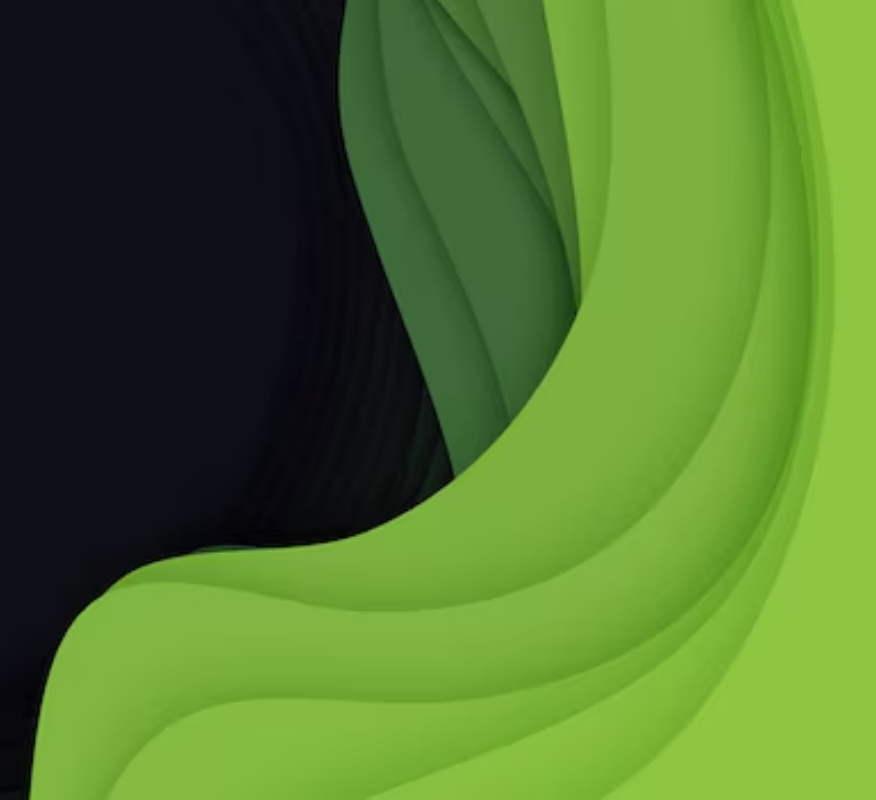
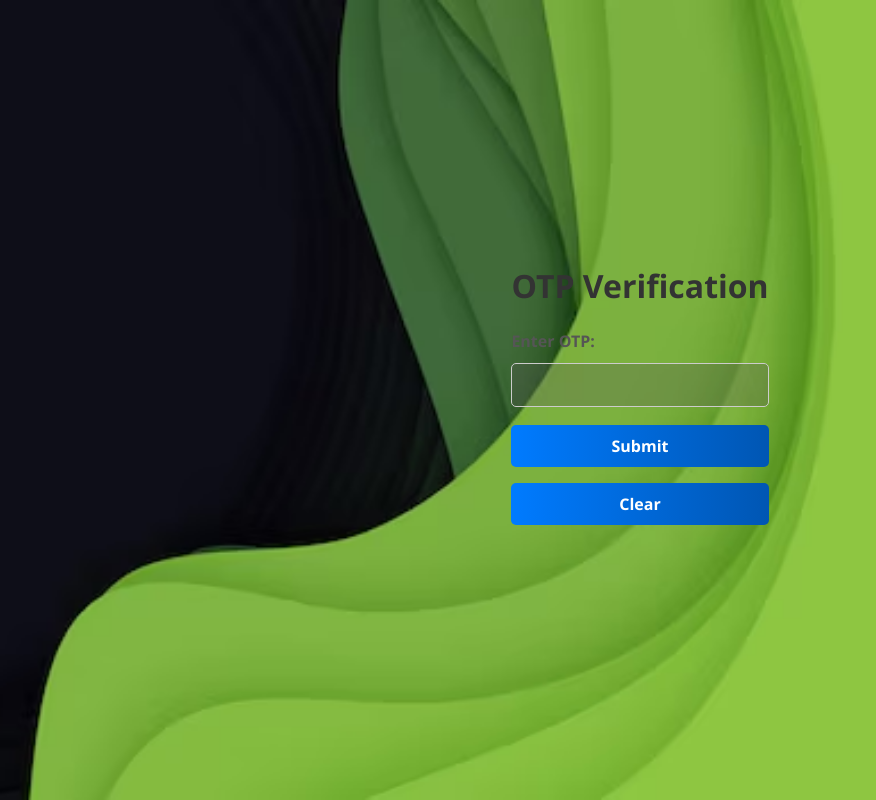
Before and after one commit to Movindugamage/MyBike, a React (Vite) app: page /otp-verification in a window 1280 px wide. Before the commit this address had no page. Shown: the whole page, without its empty margins (0-876 px from the left). Built offline with nearby package versions, Linux system fonts and the light colour scheme.

Commit message:
Adding the OTP verification page

```diff
--- a/src/App.jsx
+++ b/src/App.jsx
@@ -13,14 +13,14 @@ import UsageHistory from "./pages/UsageHistory";
 import Feedback from "./pages/Feedback";
 import TopUp from "./pages/Topup";
 import Home from "./pages/Home";
-
+import OTPVerification from "./pages/OTPVerification"; // Import OTPVerification
 
 function App() {
     return (
         <Router>
             <Routes>
                 <Route path="/" element={<SplashScreen />} />
-                <Route path="/onboarding" element={<Onboarding />} /> // Removed duplicate route
+                <Route path="/onboarding" element={<Onboarding />} />
                 <Route path="/login" element={<Login />} />
                 <Route path="/register" element={<Registration />} />
                 <Route path="/registration" element={<Registration />} />
@@ -32,9 +32,8 @@ function App() {
                 <Route path="/usage-history" element={<UsageHistory />} />
                 <Route path="/feedback" element={<Feedback />} />
                 <Route path="/topup" element={<TopUp />} />
-
                 <Route path="/home" element={<Home />} />
-
+                <Route path="/otp-verification" element={<OTPVerification />} /> {/* New route for OTP verification */}
             </Routes>
         </Router>
     );
--- a/src/pages/FindBicycle.jsx
+++ b/src/pages/FindBicycle.jsx
@@ -57,7 +57,7 @@ function FindBicycle() {
           flexDirection: "column",
         }}
       >
-        <h2>Find A Location</h2>
+        <h2>Find A Bike</h2>
         <div
           style={{ height: "100%", display: "flex", flexDirection: "column" }}
         >
--- /dev/null
+++ b/src/pages/OTPVerification.jsx
@@ -0,0 +1,51 @@
+import React, { useState } from 'react';
+import axios from 'axios';
+import "../styles/Registration.css"; // Use the same styling as in the registration page
+
+const OTPVerification = () => {
+    const [otp, setOtp] = useState('');
+    const [error, setError] = useState('');
+
+    const handleSubmit = async (e) => {
+        e.preventDefault();
+        try {
+            const response = await axios.post('/api/verify-otp', { otp });
+            if (response.status === 200) {
+                // Redirect to login page
+                window.location.href = '/login';
+            }
+        } catch (err) {
+            setError('Invalid OTP. Please try again.');
+            alert(error);
+        }
+    };
+
+    const handleClear = () => {
+        setOtp('');
+        setError('');
+    };
+
+    return (
+        <div className="otp-verification-container">
+            <h1>OTP Verification</h1>
+            <form onSubmit={handleSubmit}>
+                <div>
+                    <label htmlFor="otp">Enter OTP:</label>
+                    <input
+                        type="text"
+                        id="otp"
+                        name="otp"
+                        value={otp}
+                        onChange={(e) => setOtp(e.target.value)}
+                        required
+                    />
+                </div>
+                {error && <span className="error">{error}</span>}
+                <button type="submit">Submit</button>
+                <button type="button" onClick={handleClear}>Clear</button>
+            </form>
+        </div>
+    );
+};
+
+export default OTPVerification;
--- a/src/pages/Registration.jsx
+++ b/src/pages/Registration.jsx
@@ -1,32 +1,23 @@
 import React, { useState } from "react";
 import { useNavigate } from "react-router-dom";
+import axios from "axios";
 import "../styles/Registration.css";
-import Layout from "../components/Layout";
 
 function Registration() {
   const navigate = useNavigate();
-
   const [formData, setFormData] = useState({
     firstName: "",
     lastName: "",
     email: "",
     mobileNumber: "",
     nicNo: "",
-    username: "",
+    ridername: "", // Changed from Ridername to ridername
     password: "",
     confirmPassword: "",
+    roles: ["RIDER"], // Added roles field
   });
 
   const [errors, setErrors] = useState({});
-
-  const handleChange = (e) => {
-    const { name, value } = e.target;
-    setFormData({
-      ...formData,
-      [name]: value,
-    });
-    validateField(name, value);
-  };
 
   const validateField = (name, value) => {
     const newErrors = { ...errors };
@@ -65,10 +56,10 @@ function Registration() {
         }
         break;
 
-      case "username":
+      case "ridername":
         if (!/^[a-zA-Z][a-zA-Z0-9._]{1,19}$/.test(value)) {
           newErrors[name] =
-            "Username must start with a letter and can contain letters, numbers, dots, or underscores.";
+            "Ridername must start with a letter and can contain letters, numbers, dots, or underscores.";
         } else {
           delete newErrors[name];
         }
@@ -102,26 +93,37 @@ function Registration() {
     setErrors(newErrors);
   };
 
-  const handleRegister = (e) => {
+  const handleChange = (e) => {
+    const { name, value } = e.target;
+    setFormData({ ...formData, [name]: value });
+    validateField(name, value);
+  };
+
+  const handleSubmit = async (e) => {
     e.preventDefault();
 
-    // Validate all fields
-    Object.keys(formData).forEach((key) => validateField(key, formData[key]));
-
-    // Check if there are any errors
     if (Object.keys(errors).length > 0) {
+      alert("Please fix the errors before submitting.");
       return;
     }
 
-    console.log("Form submitted successfully!", formData);
-    navigate("/success"); // Redirect or handle success
+    try {
+      const response = await axios.post("/auth/register", formData); // Updated endpoint
+      if (response.status === 200) {
+        alert("Registration Successful. Please verify your email.");
+        navigate("/otp-verification"); // Redirect to OTP verification page
+      }
+    } catch (error) {
+      alert("An error occurred. Please try again later");
+      console.error("Error during registration:", error);
+    }
   };
 
   return (
     <div className="register-container">
       <h1>Welcome New User!</h1>
       <div className="form-container">
-        <form onSubmit={handleRegister}>
+        <form onSubmit={handleSubmit}>
           <div className="side-by-side">
             <div>
               <label htmlFor="firstName">First Name:</label>
@@ -192,16 +194,16 @@ function Registration() {
           </div>
 
           <div>
-            <label htmlFor="username">Username:</label>
+            <label htmlFor="ridername">Ridername:</label>
             <input
               type="text"
-              id="username"
-              name="username"
-              value={formData.username}
+              id="ridername"
+              name="ridername"
+              value={formData.ridername}
               onChange={handleChange}
               required
             />
-            {errors.username && <span className="error">{errors.username}</span>}
+            {errors.ridername && <span className="error">{errors.ridername}</span>}
           </div>
 
           <div className="side-by-side">
```
Also changed, not shown: 1 other file (tests, documents, lock files or other folders).
